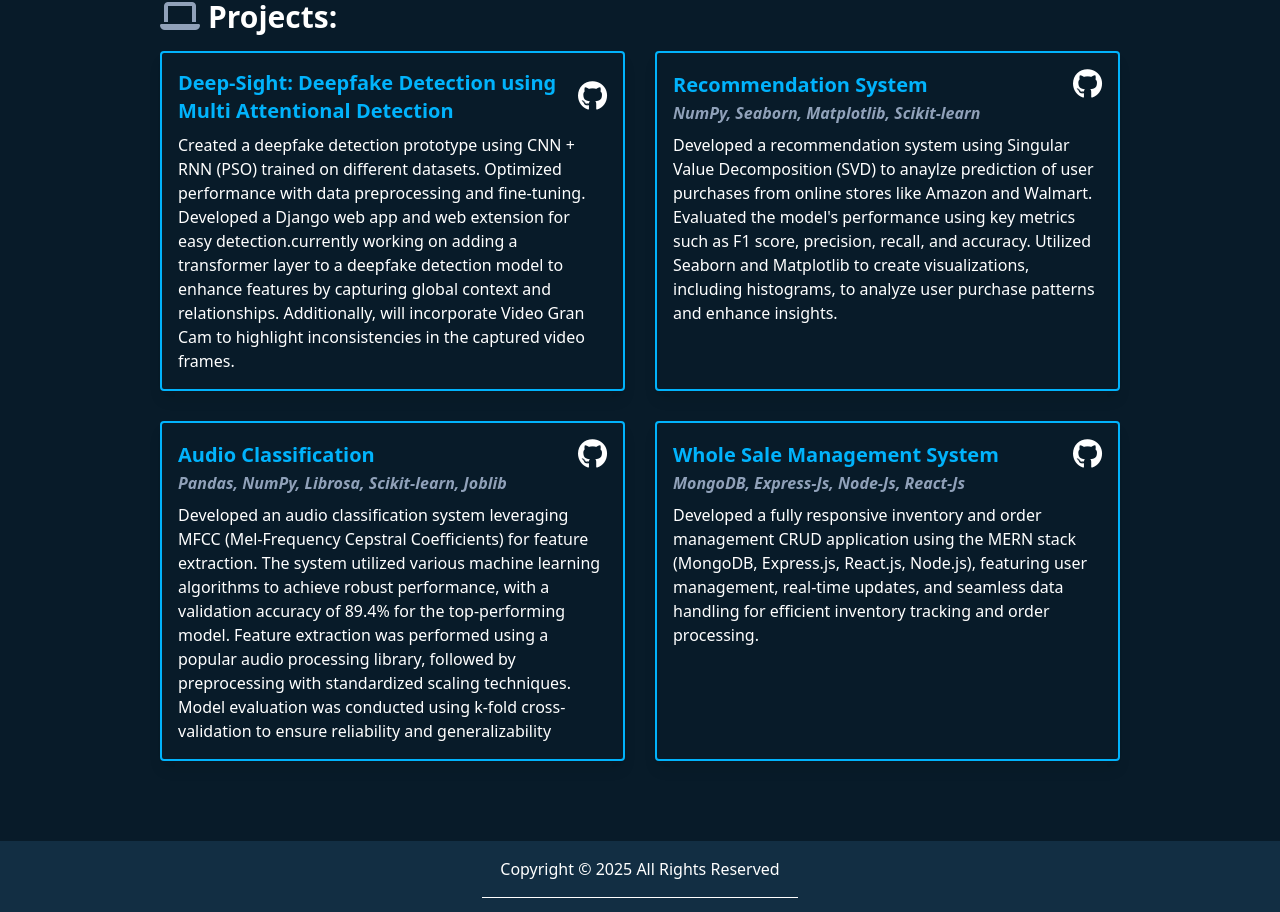
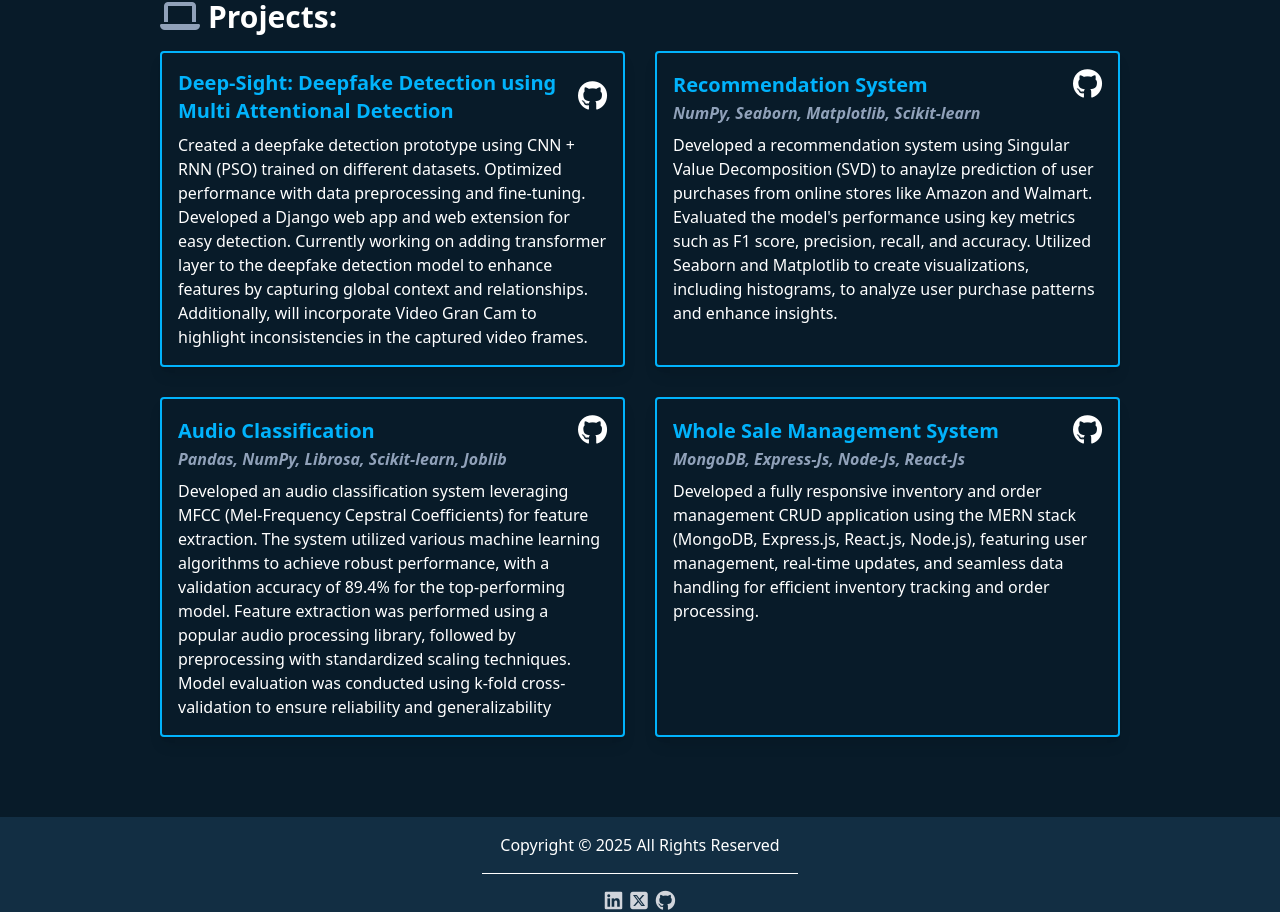
Before and after one commit to Maverick474/Portfolio, a React (Vite) app: page / in a window 1280 px wide. Shown: the part 2370-3282 px from the top of the page. Built offline with nearby package versions, Linux system fonts and the light colour scheme.

Commit message:
updated Projects.jsx

```diff
--- a/src/components/Projects.jsx
+++ b/src/components/Projects.jsx
@@ -16,8 +16,8 @@ const Projects = () => {
           </div>
           <p className='mt-2'>Created a deepfake detection prototype using CNN + RNN (PSO) trained on different datasets.
             Optimized performance with data preprocessing and fine-tuning.
-            Developed a Django web app and web extension for easy detection.currently working on adding a transformer layer
-            to a deepfake detection model to enhance features by capturing global context and relationships. Additionally,
+            Developed a Django web app and web extension for easy detection. Currently working on adding transformer layer
+            to the deepfake detection model to enhance features by capturing global context and relationships. Additionally,
             will incorporate Video Gran Cam to highlight inconsistencies in the captured video frames.</p>
         </div>
 
```
